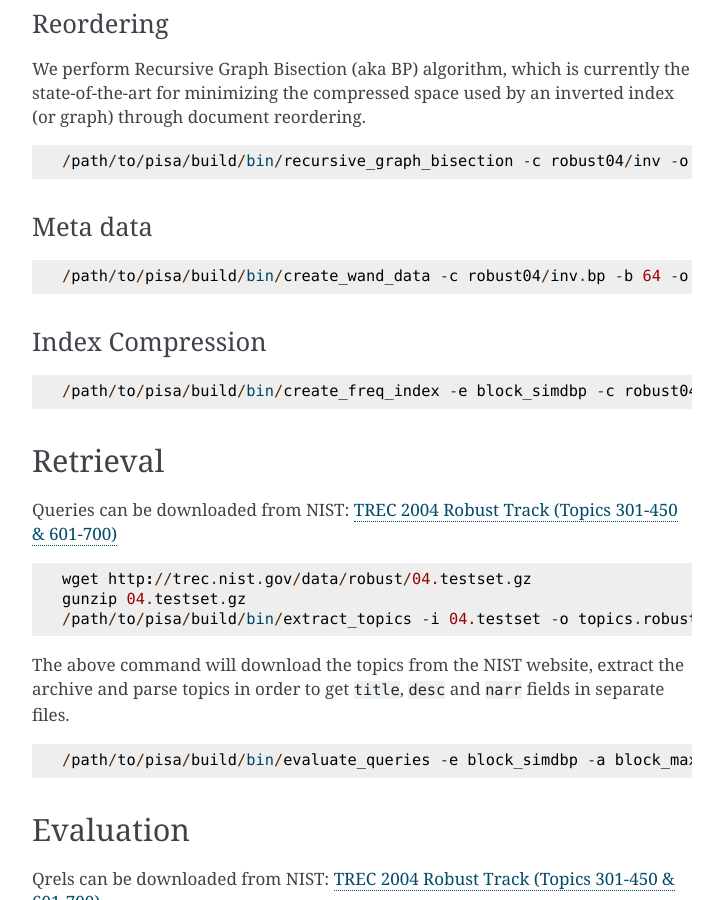
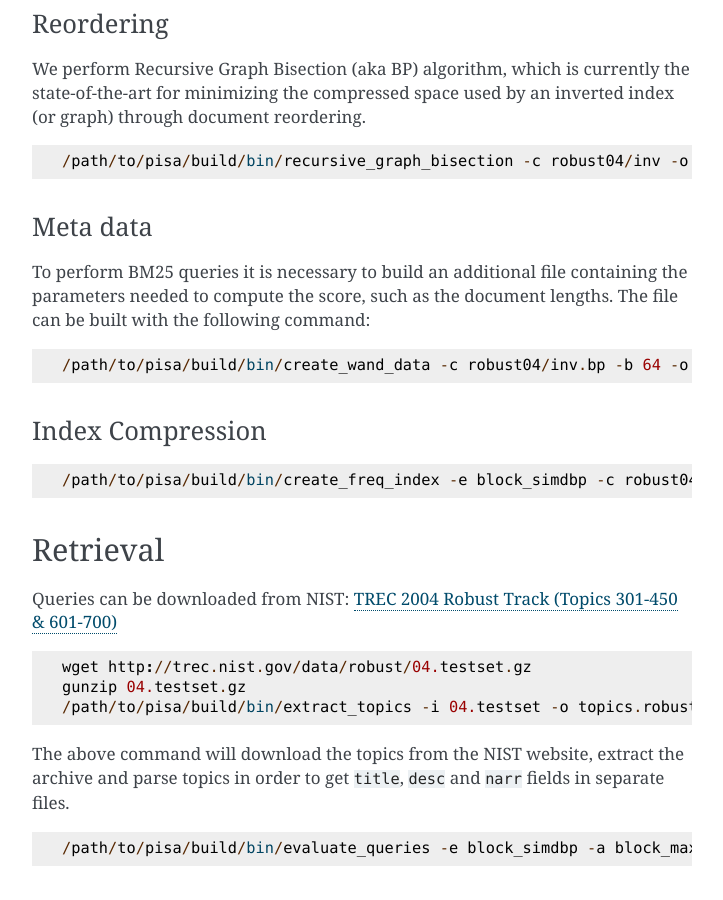
Before and after one commit to pisa-engine/pisa, a Sphinx documentation site: the page built from docs/source/experiments/regression-robust04.md, in a window 1280 px wide and 900 px high, scrolled down 628 px. Shown: the whole window, without its empty margins (388-1111 px from the left). Built offline with Sphinx 7.4.7, drawn with Linux system fonts in a browser that asks for light colours.

Commit message:
Update regression-robust04.md

````diff
--- a/docs/source/experiments/regression-robust04.md
+++ b/docs/source/experiments/regression-robust04.md
@@ -31,7 +31,7 @@ We perform Recursive Graph Bisection (aka BP) algorithm, which is currently the
 ```
 
 ### Meta data
-
+To perform BM25 queries it is necessary to build an additional file containing the parameters needed to compute the score, such as the document lengths. The file can be built with the following command:
 ```
 /path/to/pisa/build/bin/create_wand_data -c robust04/inv.bp -b 64 -o robust04/inv.bm25.bmw -s bm25
 ```
````
